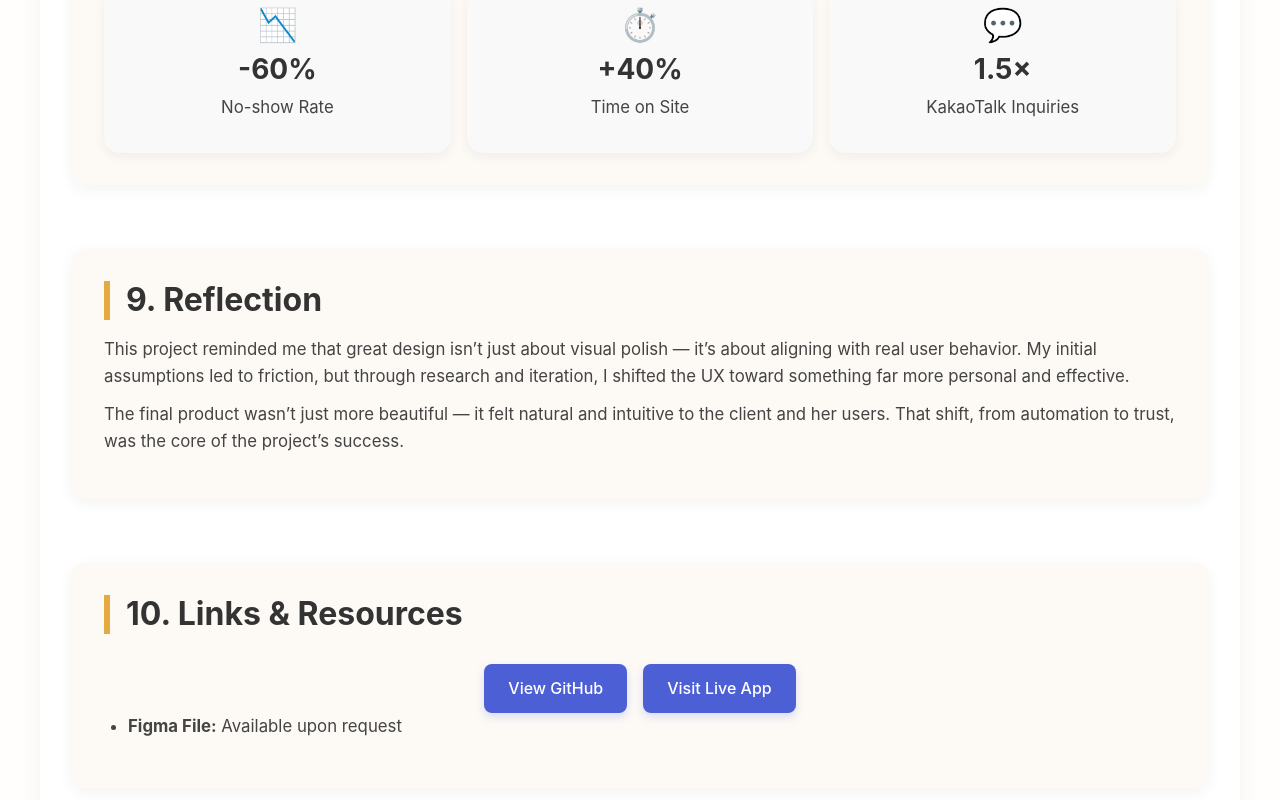
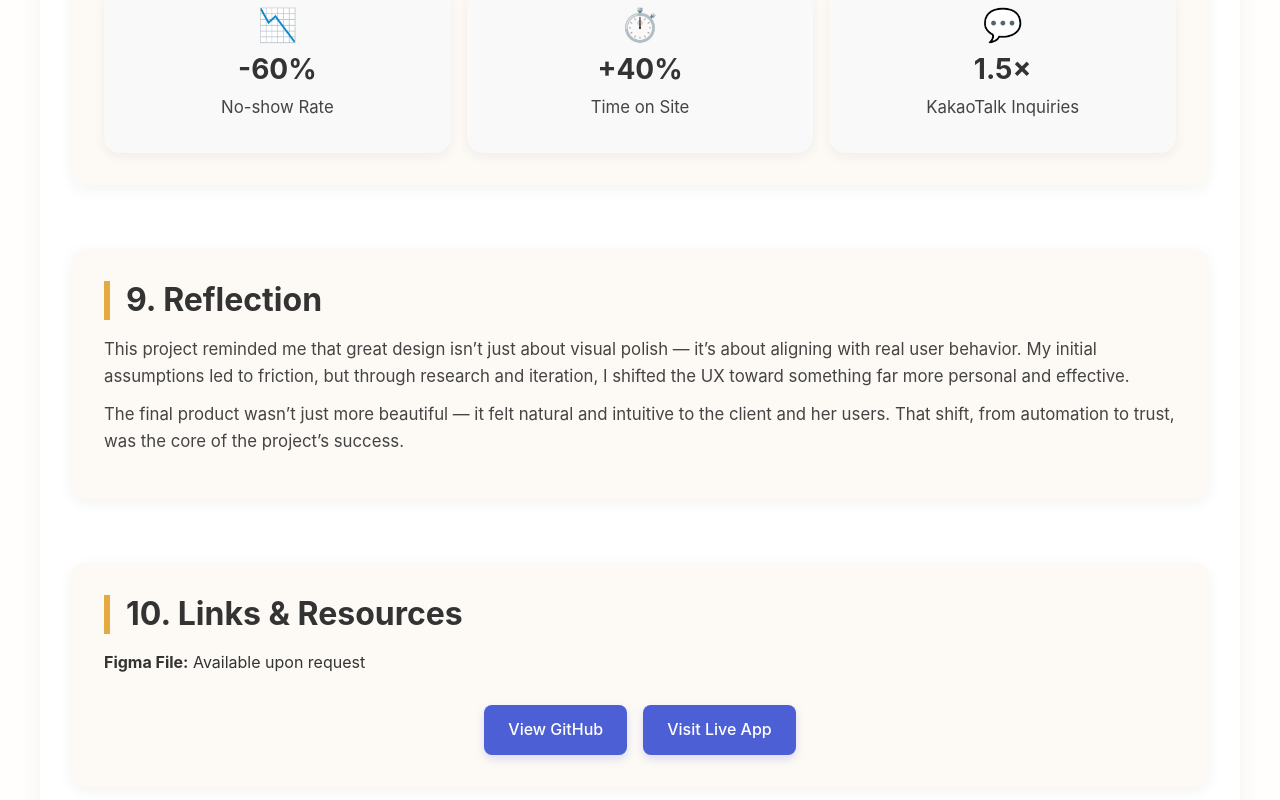
Before and after one commit to Mijincode/jeannie-portfolio, a React (Create React App) app: page /projects/chaeul-beauty in a window 1280 px wide. Shown: the part 6147-6947 px from the top of the page. Built offline with nearby package versions, Linux system fonts and the light colour scheme.

Commit message:
Add figma file request

```diff
--- a/src/components/pages/ChaeulBeauty.js
+++ b/src/components/pages/ChaeulBeauty.js
@@ -384,6 +384,7 @@ export default function ChaeulBeauty() {
 
         <div className="case-block">
           <h2>10. Links & Resources</h2>
+          <strong>Figma File:</strong> Available upon request
           <div className="button-group">
             <a
               href={project.githubUrl}
@@ -402,11 +403,6 @@ export default function ChaeulBeauty() {
               Visit Live App
             </a>
           </div>
-          <ul>
-            <li>
-              <strong>Figma File:</strong> Available upon request
-            </li>
-          </ul>
         </div>
       </div>
     </section>
--- a/src/components/pages/FamilyNutrients.js
+++ b/src/components/pages/FamilyNutrients.js
@@ -168,8 +168,8 @@ export default function FamilyNutrients() {
                 title="user-flow"
               ></iframe>
             </div>
+            <p className="section-label">Prototype</p>
             <div className="iframe-container">
-              <p className="section-label">Prototype</p>
               <iframe
                 style={{ border: "1px solid rgba(0, 0, 0, 0.1)" }}
                 width="800"
--- a/src/components/pages/HappyToo.js
+++ b/src/components/pages/HappyToo.js
@@ -202,8 +202,8 @@ export default function HappyToo() {
               Created high-fidelity mockups and interactive prototypes in Figma,
               iterating based on client feedback.
             </p>
+            <p className="section-label">Prototype</p>
             <div className="iframe-container">
-              <p className="section-label"></p>
               <iframe
                 style={{ border: "1px solid rgba(0, 0, 0, 0.1)" }}
                 width="800"
@@ -214,14 +214,13 @@ export default function HappyToo() {
               ></iframe>
             </div>
             <div className="iframe-container">
-              <p className="section-label">Prototype</p>
               <iframe
                 style={{ border: "1px solid rgba(0, 0, 0, 0.1)" }}
                 width="800"
                 height="450"
                 src="https://embed.figma.com/design/L9vPludzgsSKq5kI5509Oj/Happy-Too?node-id=162-624&embed-host=share"
                 allowFullScreen
-                title="prototype"
+                title="User-flow"
               ></iframe>
             </div>
           </div>
@@ -285,7 +284,7 @@ export default function HappyToo() {
         </div>
         <div className="case-block">
           <h2>8. Links & Resources</h2>
-          <ul>
+          <strong>Figma File:</strong> Available upon request
           <div className="button-group">
             <a
               href={project.githubUrl}
@@ -304,10 +303,6 @@ export default function HappyToo() {
               Visit Live App
             </a>
           </div>
-            <li>
-              <strong>Figma File:</strong> Available upon request
-            </li>
-          </ul>
         </div>
       </div>
     </section>
--- a/src/components/pages/StyleSerenity.js
+++ b/src/components/pages/StyleSerenity.js
@@ -169,6 +169,7 @@ export default function StyleSerenity() {
 
         <div className="case-study-section">
           <h2 className="section-title">8. Demo & Code</h2>
+          <strong>Figma File:</strong> Available upon request
           <div className="video-wrapper">
             <strong>Live Demo:</strong>{" "}
             <iframe
```
Lines whose indentation alone changed are shown as unchanged.
